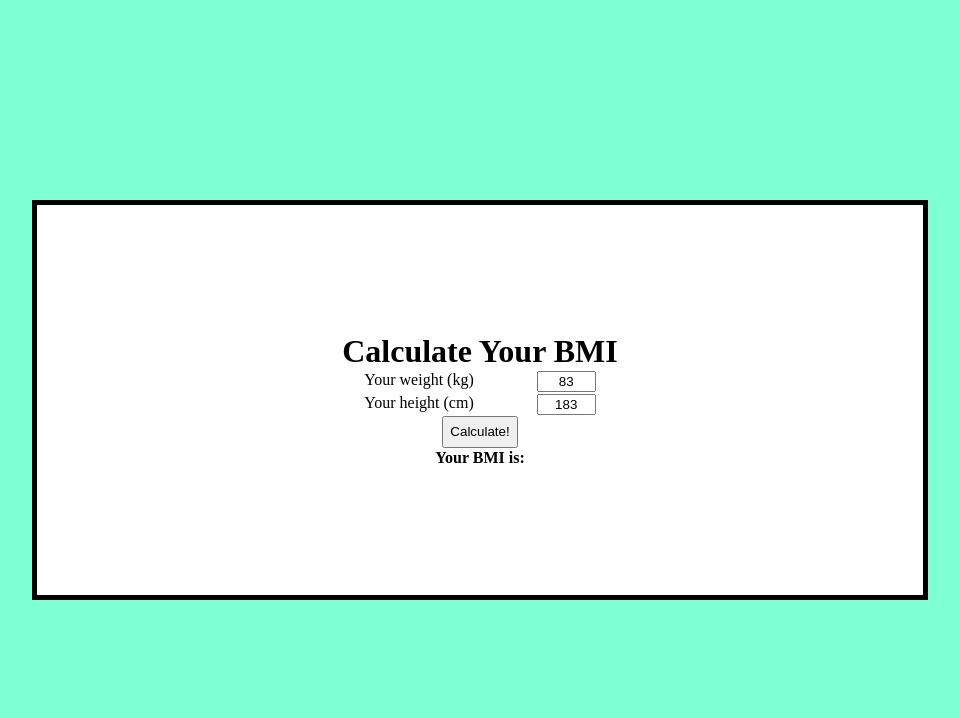
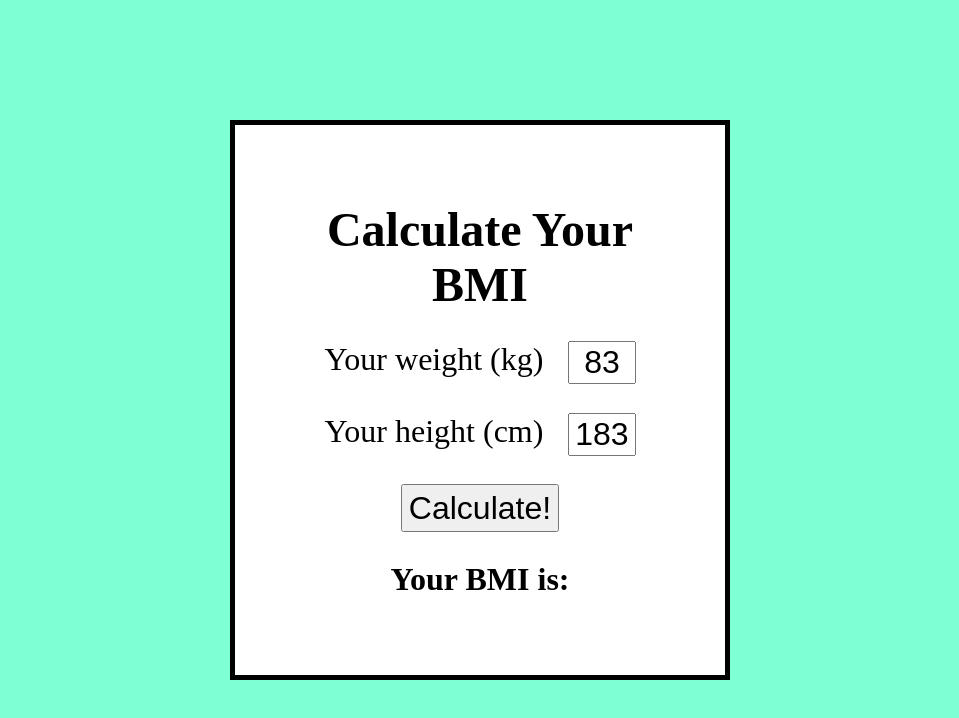
Before and after one commit to pjooklas/BMI-calculator, a website with bundled scripts: page index.html in a window 1280 px wide. Shown: the whole page, without its empty margins (160-1119 px from the left). Built offline with nearby package versions, Linux system fonts and the light colour scheme.

Commit message:
responsive design and result color depending on value

```diff
--- a/style.scss
+++ b/style.scss
@@ -15,11 +15,6 @@ body {
     background-color: $background-color;
 }
 
-// input[type=number]::-webkit-inner-spin-button,
-// input[type=number]::-webkit-outer-spin-button {
-//     -webkit-appearance: none;
-//     margin: 0;
-// }
 .wrapper {
     height: 50%;
     width: 70%;
@@ -40,7 +35,8 @@ body {
     }
 }
 
-.wrapper-errors {
+.wrapper-error-weight,
+.wrapper-error-height {
     color: $wrapper-error;
     margin-bottom: 5%;
 }
@@ -66,3 +62,53 @@ button {
 .wrapper-result {
     font-weight: 700;
 }
+
+@media only screen and (min-width: 600px) {
+    /* For tablets: */
+    .wrapper {
+        width: 425px;
+        height: 60%;
+        padding: 77px;
+        .wrapper-heading {
+            font-size: 2.5rem;
+        }
+    }
+    .wrapper-row {
+        font-size: 1.5rem;
+        input {
+            font-size: 1.5rem;
+        }
+    }
+    button {
+        height: 2rem;
+        font-size: 1.5rem;
+    }
+    .wrapper-result {
+        font-size: 1.5rem;
+    }
+}
+
+@media only screen and (min-width: 768px) {
+    /* For desktop: */
+    .wrapper {
+        width: 500px;
+        height: 70%;
+        padding: 77px;
+        .wrapper-heading {
+            font-size: 3rem;
+        }
+    }
+    .wrapper-row {
+        font-size: 2rem;
+        input {
+            font-size: 2rem;
+        }
+    }
+    button {
+        height: 3rem;
+        font-size: 2rem;
+    }
+    .wrapper-result {
+        font-size: 2rem;
+    }
+}
```
Also changed, not shown: style.css.
